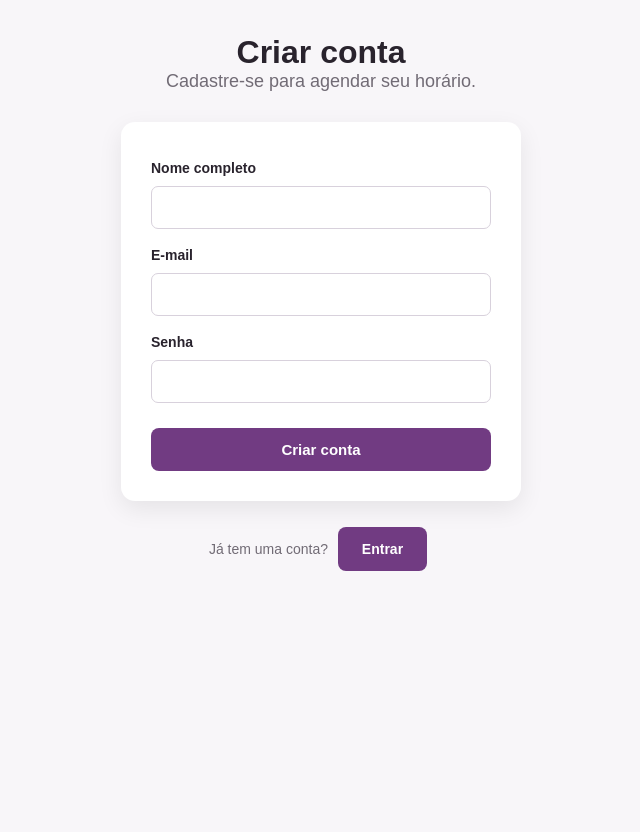
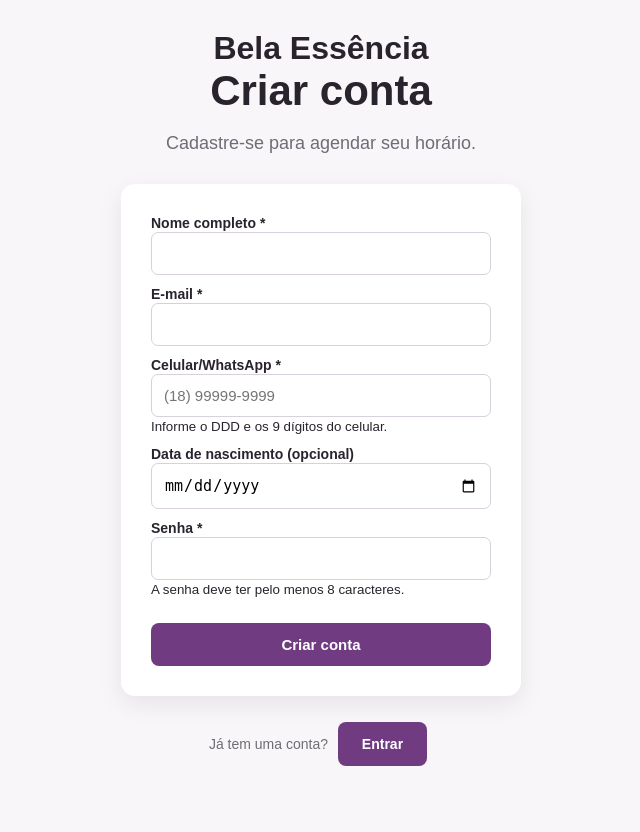
Before and after one commit to Lucas-decode/sistema-salao, a Flask app: page /cadastro in a window 1280 px wide. Shown: the whole page, without its empty margins (319-959 px from the left). Before the commit the page ends 571 px from the top, so only its background shows below. Run offline with Flask 3, Linux system fonts and the light colour scheme.

Commit message:
Adiciona telefone ao cadastro de clientes

```diff
--- a/routes/auth.py
+++ b/routes/auth.py
@@ -16,20 +16,57 @@ def cadastro():
     if request.method == "POST":
         nome = request.form.get("nome", "").strip()
         email = request.form.get("email", "").strip().lower()
+        telefone_digitado = request.form.get("telefone", "").strip()
+        data_nascimento = request.form.get("data_nascimento", "").strip()
         senha = request.form.get("senha", "")
 
-        if not nome or not email or not senha:
-            flash("Preencha todos os campos.", "danger")
+        # Verifica os campos obrigatórios
+        if not nome or not email or not telefone_digitado or not senha:
+            flash("Preencha todos os campos obrigatórios.", "danger")
             return redirect(url_for("auth.cadastro"))
 
+        # Valida a senha
         if len(senha) < 8:
             flash("A senha deve ter pelo menos 8 caracteres.", "danger")
             return redirect(url_for("auth.cadastro"))
+
+        # Mantém somente os números do telefone
+        telefone = "".join(
+            caractere for caractere in telefone_digitado
+            if caractere.isdigit()
+        )
+
+        # Valida telefone celular brasileiro: DDD + 9 dígitos
+        if len(telefone) != 11 or telefone[2] != "9":
+            flash(
+                "Informe um celular válido com DDD, por exemplo: (18) 99999-9999.",
+                "danger"
+            )
+            return redirect(url_for("auth.cadastro"))
+
+        # Armazena somente os 11 dígitos do telefone.
+# A formatação será aplicada apenas na interface.
+
+        # Valida a data de nascimento, se preenchida
+        if data_nascimento:
+            try:
+                nascimento = date.fromisoformat(data_nascimento)
+
+                if nascimento > date.today():
+                    flash("A data de nascimento não pode ser futura.", "danger")
+                    return redirect(url_for("auth.cadastro"))
+
+            except ValueError:
+                flash("Informe uma data de nascimento válida.", "danger")
+                return redirect(url_for("auth.cadastro"))
+        else:
+            data_nascimento = None
 
         conexao = conectar_banco()
         cursor = conexao.cursor(dictionary=True)
 
         try:
+            # Verifica e-mail duplicado
             cursor.execute(
                 "SELECT id FROM usuarios WHERE email = %s",
                 (email,)
@@ -39,15 +76,32 @@ def cadastro():
                 flash("Este e-mail já está cadastrado.", "danger")
                 return redirect(url_for("auth.cadastro"))
 
+
+            # Verifica se o telefone já está cadastrado.
+            cursor.execute(
+                """
+                SELECT id
+                FROM usuarios
+                WHERE telefone = %s
+                """,
+                (telefone,)
+            )
+
+            if cursor.fetchone():
+                flash("Este telefone já está cadastrado.", "danger")
+                return redirect(url_for("auth.cadastro"))
+
             senha_hash = generate_password_hash(senha)
 
             cursor.execute(
                 """
-                INSERT INTO usuarios (nome, email, senha, tipo)
-                VALUES (%s, %s, %s, 'cliente')
+                INSERT INTO usuarios
+                    (nome, email, senha, telefone, data_nascimento, tipo)
+                VALUES (%s, %s, %s, %s, %s, 'cliente')
                 """,
-                (nome, email, senha_hash)
+                (nome, email, senha_hash, telefone, data_nascimento)
             )
+
             conexao.commit()
 
             flash("Cadastro realizado! Faça seu login.", "success")
@@ -782,9 +836,10 @@ def gerenciar_agendamentos():
         cursor.execute(
             """
             SELECT
-                a.id,
-                u.nome AS nome_cliente,
-                s.nome AS nome_servico,
+    a.id,
+    u.nome AS nome_cliente,
+    u.telefone AS telefone_cliente,
+    s.nome AS nome_servico,
                 s.comprimento,
                 s.preco,
                 s.duracao_minutos,
--- a/templates/cadastro.html
+++ b/templates/cadastro.html
@@ -1,42 +1,140 @@
-
 <!DOCTYPE html>
 <html lang="pt-BR">
 <head>
     <meta charset="UTF-8">
     <meta name="viewport" content="width=device-width, initial-scale=1.0">
-    <title>Criar conta | Sistema Salão</title>
-    <link rel="stylesheet" href="{{ url_for('static', filename='css/style.css') }}">
+
+    <title>Criar conta | Bela Essência</title>
+
+    <link rel="stylesheet"
+          href="{{ url_for('static', filename='css/style.css') }}">
 </head>
 <body>
     <main>
-        <h1>Criar conta</h1>
+        <h1>Bela Essência</h1>
+        <h2>Criar conta</h2>
+
         <p>Cadastre-se para agendar seu horário.</p>
 
         {% with mensagens = get_flashed_messages(with_categories=true) %}
             {% for categoria, mensagem in mensagens %}
-                <p>{{ mensagem }}</p>
+                <p role="alert">{{ mensagem }}</p>
             {% endfor %}
         {% endwith %}
 
         <form method="POST">
-            <label for="nome">Nome completo</label>
-            <input type="text" id="nome" name="nome"
-                   required maxlength="100">
+            <div>
+                <label for="nome">Nome completo *</label>
+                <input
+                    type="text"
+                    id="nome"
+                    name="nome"
+                    autocomplete="name"
+                    required
+                    maxlength="100"
+                    value="{{ request.form.get('nome', '') }}"
+                >
+            </div>
 
-            <label for="email">E-mail</label>
-            <input type="email" id="email" name="email"
-                   required maxlength="150">
+            <div>
+                <label for="email">E-mail *</label>
+                <input
+                    type="email"
+                    id="email"
+                    name="email"
+                    autocomplete="email"
+                    required
+                    maxlength="150"
+                    value="{{ request.form.get('email', '') }}"
+                >
+            </div>
 
-            <label for="senha">Senha</label>
-            <input type="password" id="senha" name="senha"
-                   required minlength="8">
+            <div>
+                <label for="telefone">Celular/WhatsApp *</label>
+                <input
+                    type="tel"
+                    id="telefone"
+                    name="telefone"
+                    autocomplete="tel-national"
+                    inputmode="numeric"
+                    placeholder="(18) 99999-9999"
+                    aria-describedby="ajuda-telefone"
+                    required
+                    maxlength="15"
+                    pattern="\([0-9]{2}\) 9[0-9]{4}-[0-9]{4}"
+                    title="Informe um celular com DDD, por exemplo: (18) 99999-9999"
+                    value="{{ request.form.get('telefone', '') }}"
+                >
+                <small id="ajuda-telefone">
+                    Informe o DDD e os 9 dígitos do celular.
+                </small>
+            </div>
+
+            <div>
+                <label for="data_nascimento">
+                    Data de nascimento (opcional)
+                </label>
+                <input
+                    type="date"
+                    id="data_nascimento"
+                    name="data_nascimento"
+                    autocomplete="bday"
+                    value="{{ request.form.get('data_nascimento', '') }}"
+                >
+            </div>
+
+            <div>
+                <label for="senha">Senha *</label>
+                <input
+                    type="password"
+                    id="senha"
+                    name="senha"
+                    autocomplete="new-password"
+                    required
+                    minlength="8"
+                    aria-describedby="ajuda-senha"
+                >
+                <small id="ajuda-senha">
+                    A senha deve ter pelo menos 8 caracteres.
+                </small>
+            </div>
 
             <button type="submit">Criar conta</button>
         </form>
 
-        <p>Já tem uma conta?
+        <p>
+            Já tem uma conta?
             <a href="{{ url_for('auth.login') }}">Entrar</a>
         </p>
     </main>
+
+    <script>
+        const campoTelefone = document.getElementById("telefone");
+
+        campoTelefone.addEventListener("input", function () {
+            let numeros = this.value.replace(/\D/g, "");
+
+            // Limita o telefone a 11 dígitos.
+            numeros = numeros.slice(0, 11);
+
+            if (numeros.length === 0) {
+                this.value = "";
+                return;
+            }
+
+            if (numeros.length <= 2) {
+                this.value = "(" + numeros;
+            } else if (numeros.length <= 7) {
+                this.value =
+                    "(" + numeros.slice(0, 2) + ") " +
+                    numeros.slice(2);
+            } else {
+                this.value =
+                    "(" + numeros.slice(0, 2) + ") " +
+                    numeros.slice(2, 7) + "-" +
+                    numeros.slice(7);
+            }
+        });
+    </script>
 </body>
 </html>
```
Also changed, not shown: templates/agendamentos_proprietario.html (+17 -5 lines).
